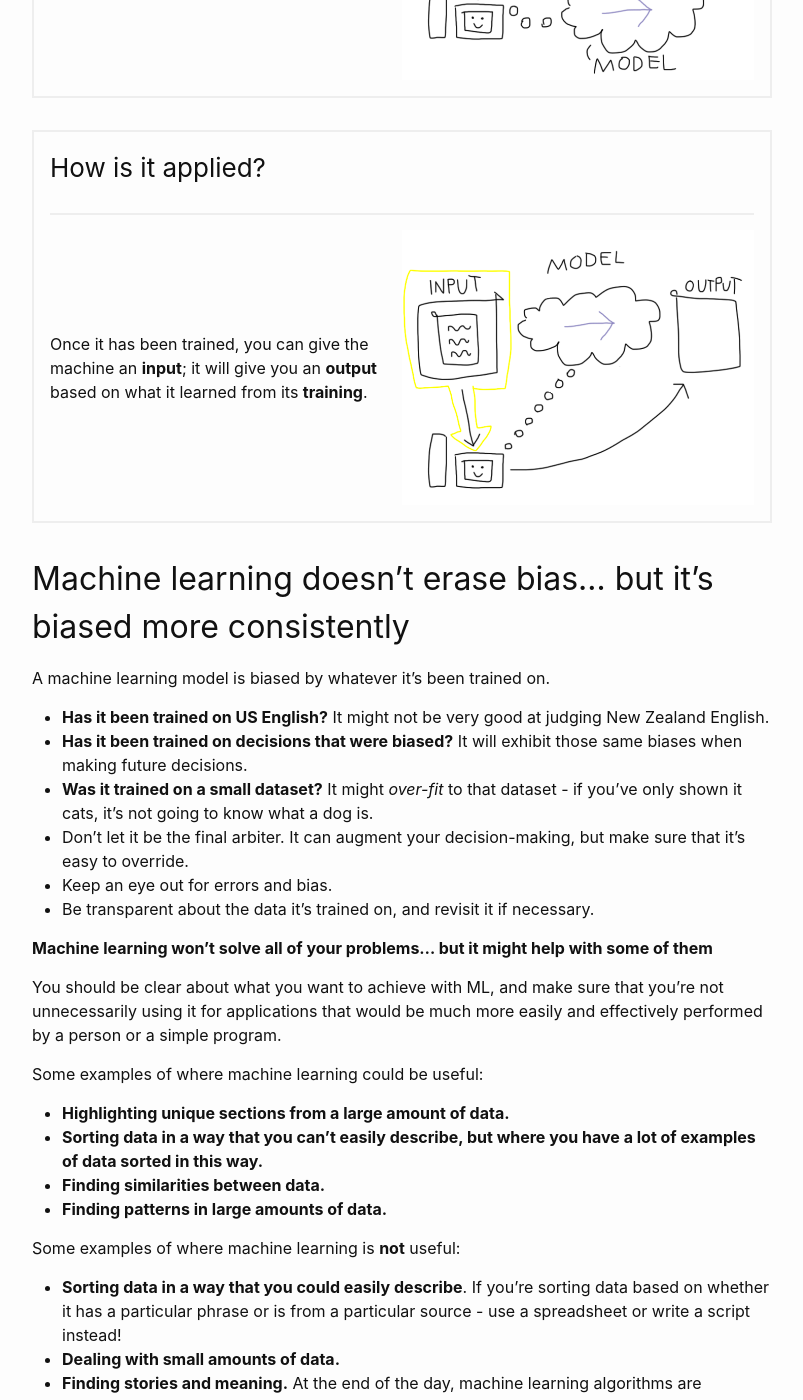
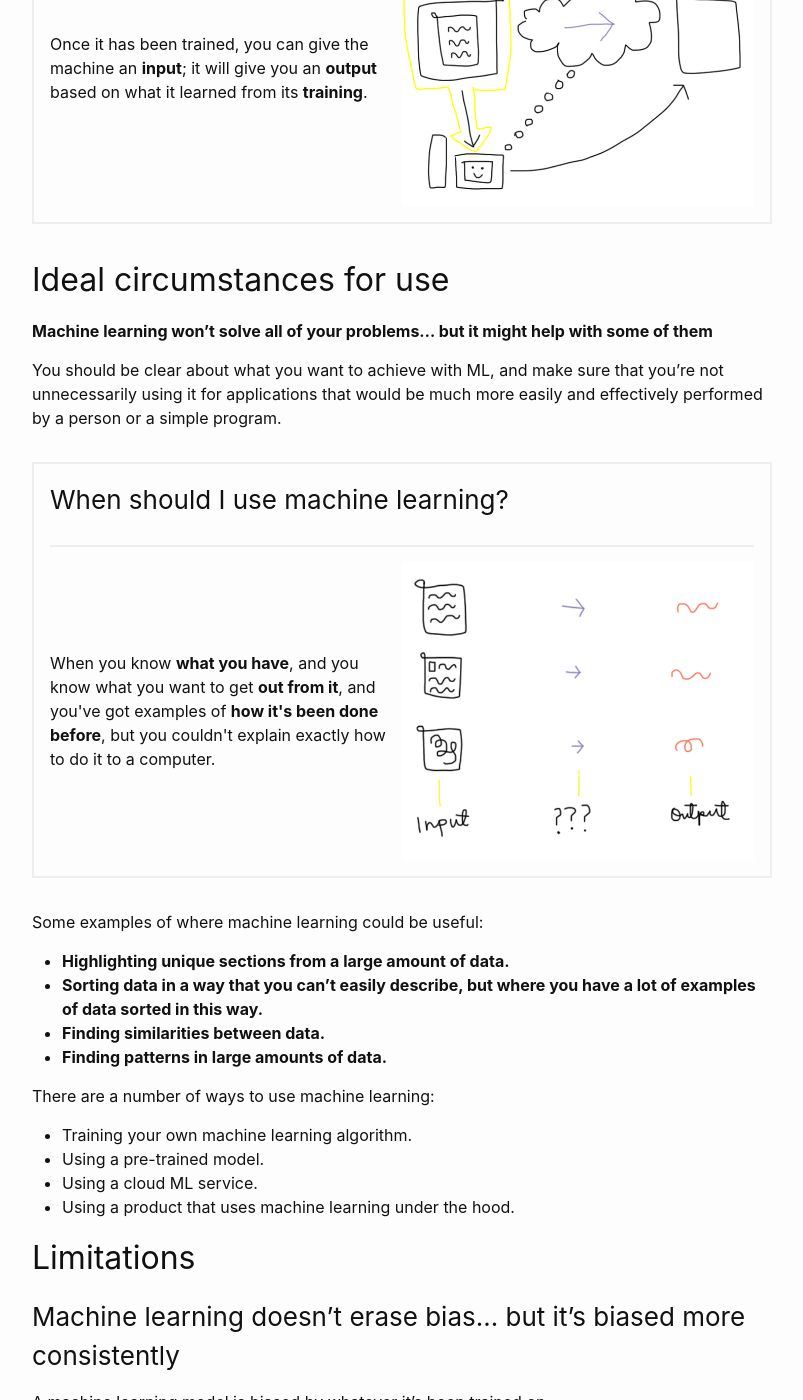
Before and after one commit to ServiceInnovationLab/bagel-box, a Jekyll site: the page built from _posts/2019-11-05-intro-to-machine-learning.md, in a window 1280 px wide and 1400 px high, scrolled down 2116 px. Shown: the whole window, without its empty margins (238-1041 px from the left). Built offline with Jekyll 4.4.1, drawn with Linux system fonts in a browser that asks for light colours; some of the changed lines change nothing that is shown; some of the changed text lies outside the part shown.

Commit message:
Tweaked content to fit policy toolkit's headings.

```diff
--- a/_posts/2019-11-05-intro-to-machine-learning.md
+++ b/_posts/2019-11-05-intro-to-machine-learning.md
@@ -4,9 +4,11 @@
 ---
 
 <p class="t-intro">
-  As a policy analyst, you might be able to use machine learning to help you process
-  data, but it's probably not going to replace you any time soon.
+As a policy analyst, you might be able to use machine learning to help you process
+data, but it's probably not going to replace you any time soon.
 </p>
+
+## Why you should use it
 
 Modern engagement and consultation tools and processes can easily reach thousands
 of people, which is fantastic for getting a broad range of feedback on an issue,
@@ -18,48 +20,12 @@
 This post is a primer on machine learning to help you figure out whether it would
 be useful for you and your team.
 
-## Machine learning isn't magic... but it is pretty neat
+## What it involves
+
+### Machine learning isn't magic... but it is pretty neat
 
 It is a blanket term for algorithms that learn from the past to predict future data.
 
-Machine learning algorithms generally fall into three categories: supervised
-learning, unsupervised learning, and reinforcement learning.
-
-In supervised learning:
-
-1. It's given a training input dataset and a format for the desired outputs.
-2. It forms a model for translating input data into the desired output.
-3. Input data can be fed through this model and an output is created.
-
-The input and output could be text, images, or structured data.
-
-In unsupervised learning:
-
-In reinforcement learning:
-
-1. It's given a task.
-2. It randomly picks an approach.
-3. It is rewarded for doing the task well, or punished for doing it badly.
-4. It picks another approach, learning from the positive and negative feedback
-   it's had in the past.
-
-<div class="c-explanation">
-  <h3 class="c-explanation__heading">
-    When should I use machine learning?
-  </h3>
-  <div class="c-explanation__caption">
-    When you know <strong>what you have</strong>, and you know what you want
-    to get <strong>out from it</strong>, and you've got examples of
-    <strong>how it's been done before</strong>, but you couldn't explain
-    exactly how to do it to a computer.
-  </div>
-
-  <div class="c-explanation__image">
-    <img src="{{site.baseurl}}/assets/img/input-output.gif" alt="A known set
-    of inputs, a complex or undefined transformation, and a well-defined set
-    of outputs">
-  </div>
-</div>
 <div class="c-explanation">
   <h3 class="c-explanation__heading">
     How does a machine learn?
@@ -76,6 +42,29 @@
     outputs">
   </div>
 </div>
+
+Machine learning algorithms generally fall into three categories: supervised
+learning, unsupervised learning, and reinforcement learning.
+
+In **supervised learning**:
+
+1. It's given a training input dataset and a format for the desired outputs.
+2. It forms a model for translating input data into the desired output.
+3. Input data can be fed through this model and an output is created.
+
+The input and output could be text, images, or structured data.
+
+In **unsupervised learning**:
+
+In **reinforcement learning**:
+
+1. It's given a task.
+2. It randomly picks an approach.
+3. It is rewarded for doing the task well, or punished for doing it badly.
+4. It picks another approach, learning from the positive and negative feedback
+   it's had in the past.
+
+## What you will get out of it
 
 <div class="c-explanation">
   <h3 class="c-explanation__heading">
@@ -95,7 +84,51 @@
   </div>
 </div>
 
-## Machine learning doesn't erase bias... but it's biased more consistently
+## Ideal circumstances for use
+
+**Machine learning won't solve all of your problems... but it might help with
+some of them**
+
+You should be clear about what you want to achieve with ML, and make sure that
+you're not unnecessarily using it for applications that would be much more
+easily and effectively performed by a person or a simple program.
+
+<div class="c-explanation">
+  <h3 class="c-explanation__heading">
+    When should I use machine learning?
+  </h3>
+  <div class="c-explanation__caption">
+    When you know <strong>what you have</strong>, and you know what you want
+    to get <strong>out from it</strong>, and you've got examples of
+    <strong>how it's been done before</strong>, but you couldn't explain
+    exactly how to do it to a computer.
+  </div>
+
+  <div class="c-explanation__image">
+    <img src="{{site.baseurl}}/assets/img/input-output.gif" alt="A known set
+    of inputs, a complex or undefined transformation, and a well-defined set
+    of outputs">
+  </div>
+</div>
+
+Some examples of where machine learning could be useful:
+
+- **Highlighting unique sections from a large amount of data.**
+- **Sorting data in a way that you can't easily describe, but where you have a
+  lot of examples of data sorted in this way.**
+- **Finding similarities between data.**
+- **Finding patterns in large amounts of data.**
+
+There are a number of ways to use machine learning:
+
+- Training your own machine learning algorithm.
+- Using a pre-trained model.
+- Using a cloud ML service.
+- Using a product that uses machine learning under the hood.
+
+## Limitations
+
+### Machine learning doesn't erase bias... but it's biased more consistently
 
 A machine learning model is biased by whatever it's been trained on.
 
@@ -110,21 +143,6 @@
 - Keep an eye out for errors and bias.
 - Be transparent about the data it's trained on, and revisit it if necessary.
 
-**Machine learning won't solve all of your problems... but it might help with
-some of them**
-
-You should be clear about what you want to achieve with ML, and make sure that
-you're not unnecessarily using it for applications that would be much more
-easily and effectively performed by a person or a simple program.
-
-Some examples of where machine learning could be useful:
-
-- **Highlighting unique sections from a large amount of data.**
-- **Sorting data in a way that you can't easily describe, but where you have a
-  lot of examples of data sorted in this way.**
-- **Finding similarities between data.**
-- **Finding patterns in large amounts of data.**
-
 Some examples of where machine learning is **not** useful:
 
 - **Sorting data in a way that you could easily describe**. If you're sorting
@@ -134,12 +152,7 @@
 - **Finding stories and meaning.** At the end of the day, machine learning
   algorithms are computer programs.
 
-There are a number of ways to use machine learning:
-
-- Training your own machine learning algorithm.
-- Using a pre-trained model.
-- Using a cloud ML service.
-- Using a product that uses machine learning under the hood.
+## A demonstration and approach
 
 ## Resources
 
```
